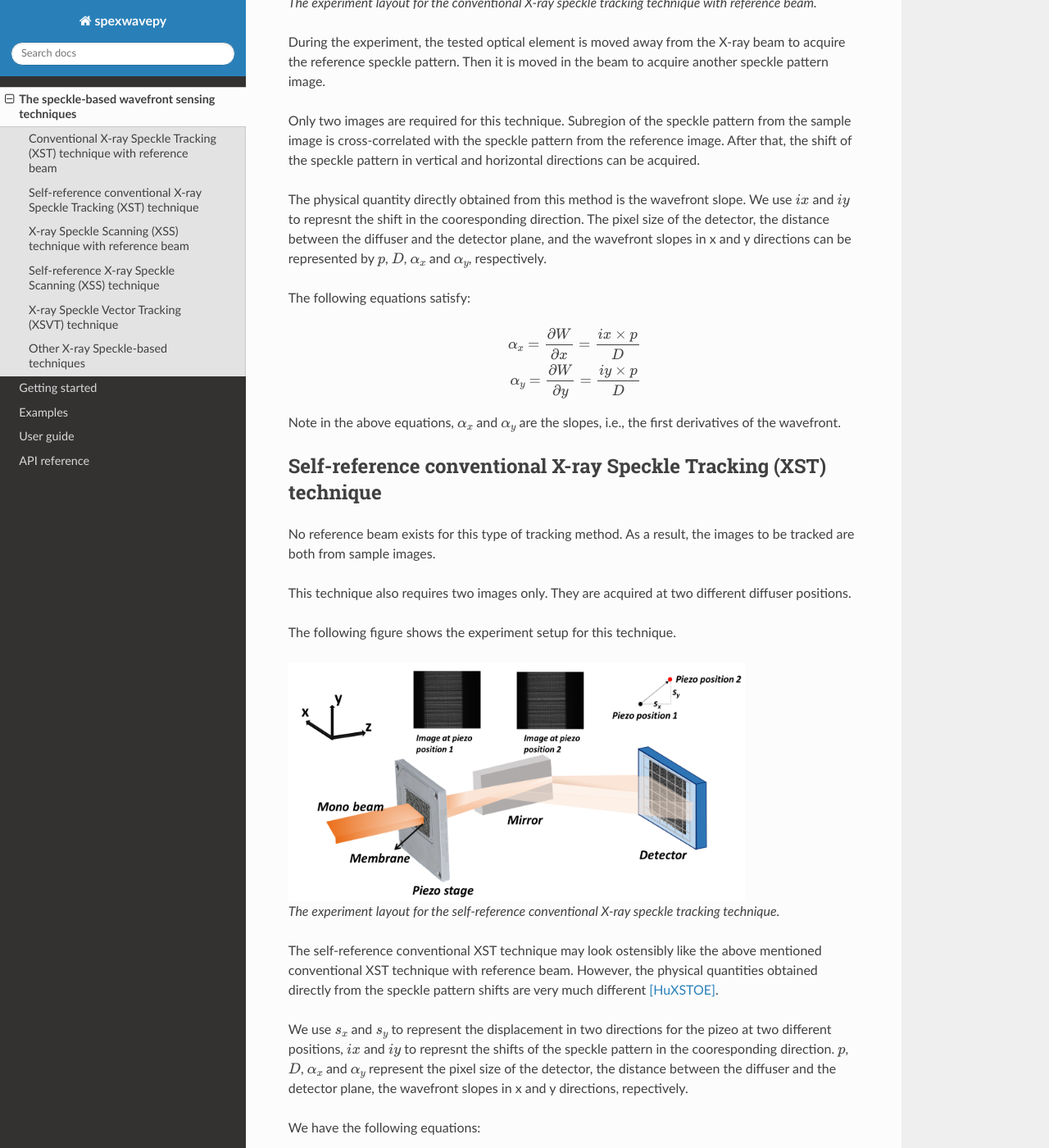
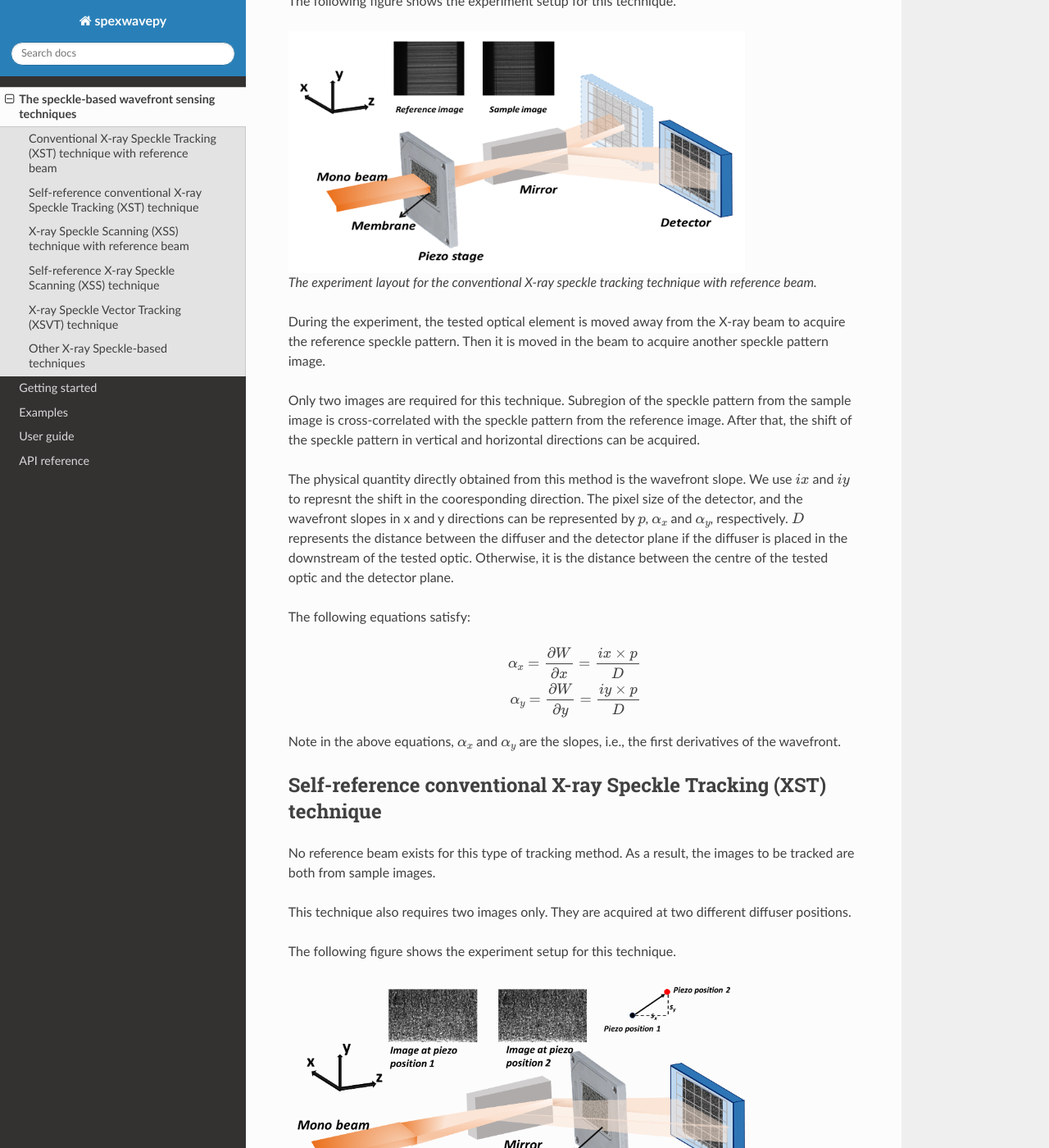
Before and after one commit to wholingfei/spexwavepy, a Sphinx documentation site: the page built from docs/source/principle.rst, in a window 1280 px wide and 1400 px high, scrolled down 3745 px. Shown: the whole window at 82% size. Built offline with Sphinx 7.4.7 and the Read the Docs theme 2.0.0, drawn with Linux system fonts in a browser that asks for light colours; some of the changed text lies outside the part shown.

Commit message:
US & DS corrected

```diff
--- a/docs/source/principle.rst
+++ b/docs/source/principle.rst
@@ -83,6 +85,14 @@
 the speckle pattern shift is caused by the
 second derivative, i.e., the curvature of the measured wavefront.
 
+Another variation for the data acquisation is the position of
+diffuser. It can be placed in the upstream or downstream
+of the tested optic, depending on the type of it.
+In general, the diffuser can be placed in either the upstream or
+the downstream of the tested optic if it is a weakly focusing optic.
+Otherwise, the diffuser is usually placed in the downstream of the
+optic.
+
 The following table gives a summary of the speckle-based techniques
 included in this package. For the detailed description of the principle
 of each technique, please see the following sections.
@@ -152,6 +162,14 @@
 For the actual implementation of these methods in the code,
 please refer to the :doc:`user guide <userguide>`.
 
+.. note::
+
+   In this package, we assume the incident beam is from the quasi-parallel
+   beam from the synchrotron radiation source going through the beamline
+   without any other optics except one monochrometer.
+   If the incident is a quasi-spherical wave, some modifications are needed
+   for some techniques.
+
 .. _prinXSTRefer:
 
 Conventional X-ray Speckle Tracking (XST) technique with reference beam
@@ -194,11 +212,14 @@
 
 The physical quantity directly obtained from this method is the wavefront slope.
 We use :math:`ix` and :math:`iy` to represnt the shift in the cooresponding direction.
-The pixel size of the detector, the distance between the diffuser and the detector plane,
+The pixel size of the detector,
 and the wavefront slopes in x and y directions can be represented by :math:`p`,
-:math:`D`,
 :math:`\alpha_x`
 and :math:`\alpha_y`, respectively.
+:math:`D` represents the distance between the diffuser and the detector plane
+if the diffuser is placed in the downstream of the tested optic.
+Otherwise, it is the distance between the centre of the tested optic and the
+detector plane.
 
 The following equations satisfy:
 
@@ -224,7 +245,7 @@
 The following figure shows the experiment
 setup for this technique.
 
-.. figure:: _static/conXST2_principle.png
+.. figure:: _static/conXST3_principle.png
    :width: 80%
 
    The experiment layout for the self-reference
@@ -239,9 +260,13 @@
 We use :math:`s_x` and :math:`s_y` to represent the displacement in two directions for the pizeo
 at two different positions, :math:`ix` and :math:`iy` to represnt the shifts of the
 speckle pattern in the cooresponding direction.
-:math:`p`, :math:`D`, :math:`\alpha_x` and :math:`\alpha_y` represent
-the pixel size of the detector, the distance between the diffuser and the detector plane,
+:math:`p`, :math:`\alpha_x` and :math:`\alpha_y` represent
+the pixel size of the detector,
 the wavefront slopes in x and y directions, repectively.
+:math:`D` represents the distance between the diffuser and the detector plane
+if the diffuser is placed in the downstream of the tested optic.
+Otherwise, it is the distance between the centre of the tested optic and the
+detector plane.
 
 We have the following equations:
 
@@ -312,8 +337,11 @@
 where :math:`\alpha_x`, :math:`\alpha_y` are the slopes of the wavefront,
 :math:`ix` and :math:`iy` are the tracked shifts of the speckle pattern
 in x and y directions, :math:`s_x` and :math:`s_y` are the scan steps in
-two directions, :math:`D` is the distance between the detector plane and
-the diffuser.
+two directions.
+:math:`D` represents the distance between the diffuser and the detector plane
+if the diffuser is placed in the downstream of the tested optic.
+Otherwise, it is the distance between the centre of the tested optic and the
+detector plane.
 
 This technique has been shown in the :ref:`example <expplane>`.
 
@@ -363,8 +391,10 @@
 :math:`ix` and :math:`iy` are the tracked shifts of the speckle pattern,
 :math:`s_x` and :math:`s_y` are the scan steps,
 :math:`p` is the pixel size of the detector,
-:math:`D` is the distance between the detector plane and
-the diffuser.
+:math:`D` represents the distance between the diffuser and the detector plane
+if the diffuser is placed in the downstream of the tested optic.
+Otherwise, it is the distance between the centre of the tested optic and the
+detector plane.
 
 Please see :ref:`this example <exp2ndderiv>` for the use of self-reference XSS technique to
 measure wavefront local curvature after a plane mirror.
@@ -422,8 +452,10 @@
 where :math:`\alpha_x`, :math:`\alpha_y` are the slopes of the wavefront,
 :math:`ix` and :math:`iy` are the tracked shifts of the speckle pattern
 in x and y directions, :math:`p` is the pixel size of the detector,
-:math:`D` is the distance between the detector plane and
-the diffuser.
+:math:`D` represents the distance between the diffuser and the detector plane
+if the diffuser is placed in the downstream of the tested optic.
+Otherwise, it is the distance between the centre of the tested optic and the
+detector plane.
 
 .. _prinOther:
 
```
Also changed, not shown: other parts of docs/source/principle.rst (+2 -0 lines), docs/source/userguide.rst (+10 -0 lines), docs/source/_static/conXST3_principle.png (added), 15 other files.
